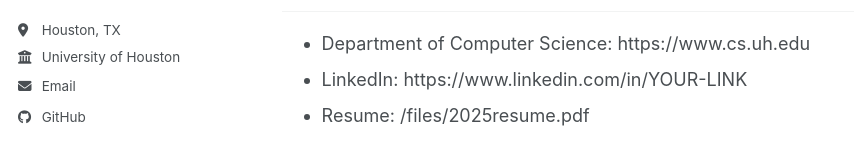
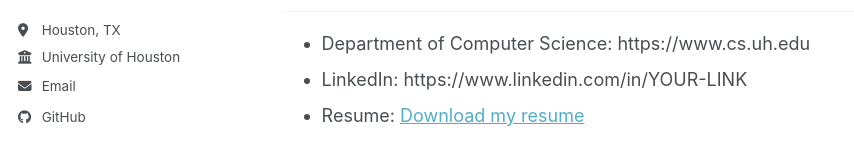
Before and after one commit to najyaltarawne/najyaltarawne.github.io, a Jekyll site: the page built from _pages/about.md, in a window 1280 px wide. Shown: the part 381-546 px from the top of the page, without its empty margins (0-854 px from the left). Built offline with Jekyll 4.4.1, drawn with Linux system fonts in a browser that asks for light colours; a script bundle is joined from its source files by our own code; library files that are not in the unit come from our copies.

Commit message:
Make resume link clickable

```diff
--- a/_pages/about.md
+++ b/_pages/about.md
@@ -12,4 +12,4 @@ title: "Najy AlTarawneh"
 ## Links
 - Department of Computer Science: https://www.cs.uh.edu
 - LinkedIn: https://www.linkedin.com/in/YOUR-LINK
-- Resume: /files/2025resume.pdf
+- Resume: [Download my resume](/files/2025resume.pdf)
```
